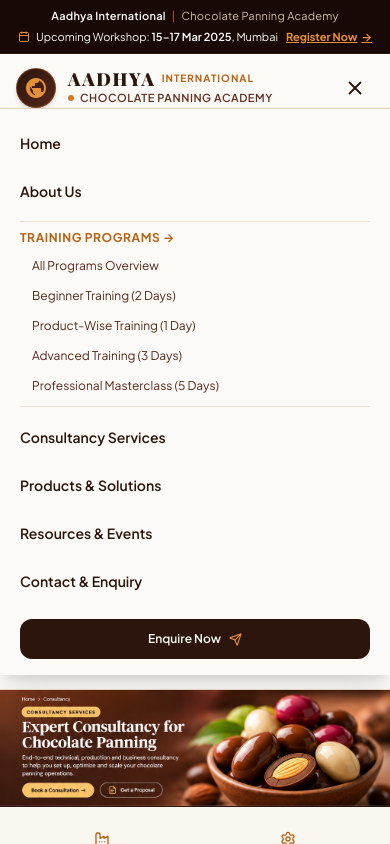
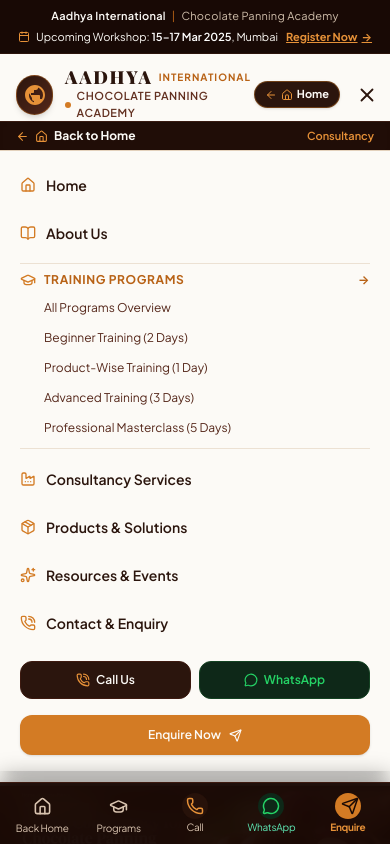
Before and after one commit to adminbiztechx/chocolate-panning-academy, a React (Vite) app: page /consultancy in a window 390 px wide. Both pictures are taken after a click on the button "Toggle navigation menu". Shown: the top 844 px of the page. Built offline with nearby package versions, Linux system fonts and the light colour scheme; a web font is replaced by a local one.

Commit message:
feat: add mobile Back-to-Home navigation and compulsory sticky bottom action bar (Home, Programs, Call, WhatsApp, Enquire)

```diff
--- a/src/App.jsx
+++ b/src/App.jsx
@@ -6,6 +6,7 @@ import ScrollToTop from "./components/ScrollToTop";
 import EnquiryModal from "./components/EnquiryModal";
 import BrochureModal from "./components/BrochureModal";
 import WorkshopModal from "./components/WorkshopModal";
+import MobileBottomNav from "./components/MobileBottomNav";
 
 // Pages
 import Home from "./pages/Home";
@@ -59,7 +60,7 @@ export default function App() {
         />
 
         {/* Main Content Area */}
-        <main className="flex-grow">
+        <main className="flex-grow pb-16 lg:pb-0">
           <Routes>
             <Route
               path="/"
@@ -198,6 +199,9 @@ export default function App() {
           date={workshopDate}
         />
 
+        {/* Compulsory Mobile Bottom Sticky Action Bar */}
+        <MobileBottomNav onOpenEnquire={handleOpenEnquire} />
+
       </div>
     </Router>
   );
--- /dev/null
+++ b/src/components/MobileBottomNav.jsx
@@ -0,0 +1,97 @@
+import React from "react";
+import { Link, useLocation } from "react-router-dom";
+import {
+  Home,
+  GraduationCap,
+  Phone,
+  MessageCircle,
+  Send
+} from "lucide-react";
+import { siteData } from "../data/siteData";
+
+export default function MobileBottomNav({ onOpenEnquire }) {
+  const location = useLocation();
+  const currentPath = location.pathname;
+
+  const isHome = currentPath === "/";
+  const isPrograms = currentPath.startsWith("/programs");
+
+  const phoneClean = siteData.brand.phone.replace(/[^0-9+]/g, "");
+  const whatsappClean = siteData.brand.whatsapp.replace(/[^0-9]/g, "");
+
+  return (
+    <div className="lg:hidden fixed bottom-0 left-0 right-0 z-50 bg-[#180905]/95 backdrop-blur-md border-t border-[#3D1A10] shadow-[0_-4px_25px_rgba(0,0,0,0.4)] select-none">
+      <div className="grid grid-cols-5 items-center py-1.5 px-1 max-w-md mx-auto text-center">
+
+        {/* 1. HOME / BACK TO HOME */}
+        <Link
+          to="/"
+          className={`flex flex-col items-center justify-center py-1 transition-colors ${
+            isHome ? "text-[#E69138] font-bold" : "text-[#D9C4B0] hover:text-[#E69138]"
+          }`}
+          title="Back to Home"
+        >
+          <div className={`p-1 rounded-full ${isHome ? "bg-[#33170D]" : ""}`}>
+            <Home size={19} className={isHome ? "text-[#E69138]" : "text-[#D9C4B0]"} />
+          </div>
+          <span className="text-[10px] tracking-tight leading-tight mt-0.5">
+            {isHome ? "Home" : "Back Home"}
+          </span>
+        </Link>
+
+        {/* 2. ALL PROGRAMS */}
+        <Link
+          to="/programs"
+          className={`flex flex-col items-center justify-center py-1 transition-colors ${
+            isPrograms ? "text-[#E69138] font-bold" : "text-[#D9C4B0] hover:text-[#E69138]"
+          }`}
+          title="Training Programs"
+        >
+          <div className={`p-1 rounded-full ${isPrograms ? "bg-[#33170D]" : ""}`}>
+            <GraduationCap size={19} className={isPrograms ? "text-[#E69138]" : "text-[#D9C4B0]"} />
+          </div>
+          <span className="text-[10px] tracking-tight leading-tight mt-0.5">Programs</span>
+        </Link>
+
+        {/* 3. CALL NOW (COMPULSORY) */}
+        <a
+          href={`tel:${phoneClean}`}
+          className="flex flex-col items-center justify-center py-1 text-[#D9C4B0] hover:text-[#E69138] transition-colors"
+          title="Call Us Now"
+        >
+          <div className="p-1 rounded-full bg-[#27120A] text-[#E69138]">
+            <Phone size={18} />
+          </div>
+          <span className="text-[10px] tracking-tight leading-tight mt-0.5">Call</span>
+        </a>
+
+        {/* 4. WHATSAPP (COMPULSORY) */}
+        <a
+          href={`https://wa.me/${whatsappClean}?text=Hello%20Aadhya%20Chocolate%20Panning%20Academy,%20I%20am%20interested%20in%20your%20training%20programs`}
+          target="_blank"
+          rel="noopener noreferrer"
+          className="flex flex-col items-center justify-center py-1 text-[#D9C4B0] hover:text-[#25D366] transition-colors"
+          title="WhatsApp Chat"
+        >
+          <div className="p-1 rounded-full bg-[#0E2818] text-[#25D366]">
+            <MessageCircle size={18} />
+          </div>
+          <span className="text-[10px] tracking-tight leading-tight mt-0.5 text-emerald-300">WhatsApp</span>
+        </a>
+
+        {/* 5. ENQUIRE NOW (COMPULSORY) */}
+        <button
+          onClick={() => onOpenEnquire("Mobile Bottom Bar")}
+          className="flex flex-col items-center justify-center py-1 text-[#E69138] hover:text-white transition-colors cursor-pointer"
+          title="Send Enquiry"
+        >
+          <div className="p-1 rounded-full bg-[#D37B24] text-[#180905]">
+            <Send size={18} className="translate-x-0.5" />
+          </div>
+          <span className="text-[10px] font-bold tracking-tight leading-tight mt-0.5 text-[#E69138]">Enquire</span>
+        </button>
+
+      </div>
+    </div>
+  );
+}
--- a/src/components/Navbar.jsx
+++ b/src/components/Navbar.jsx
@@ -13,8 +13,13 @@ import {
   Factory,
   Package,
   HelpCircle,
-  PhoneCall
+  PhoneCall,
+  Home,
+  ArrowLeft,
+  GraduationCap,
+  MessageCircle
 } from "lucide-react";
+import { siteData } from "../data/siteData";
 
 export default function Navbar({ onOpenEnquire, onOpenWorkshop }) {
   const [mobileMenuOpen, setMobileMenuOpen] = useState(false);
@@ -336,31 +341,72 @@ export default function Navbar({ onOpenEnquire, onOpenWorkshop }) {
             </button>
           </div>
 
-          {/* MOBILE MENU TOGGLE */}
+          {/* MOBILE ACTIONS: QUICK BACK-HOME BUTTON & HAMBURGER */}
+          <div className="lg:hidden flex items-center gap-2">
+            {location.pathname !== "/" && (
+              <Link
+                to="/"
+                className="inline-flex items-center gap-1 text-[11px] font-bold text-[#FCFAF6] bg-[#2B150D] hover:bg-[#4B2418] px-2.5 py-1 rounded-full border border-[#D37B24]/40 shadow-sm transition-all"
+                title="Back to Home"
+              >
+                <ArrowLeft size={12} className="text-[#E69138]" />
+                <Home size={12} className="text-[#E69138]" />
+                <span>Home</span>
+              </Link>
+            )}
+
             <button
               onClick={() => setMobileMenuOpen(!mobileMenuOpen)}
-            className="lg:hidden p-2 text-[#2B150D] hover:bg-[#F7F1E7] rounded-lg transition-colors"
+              className="p-2 text-[#2B150D] hover:bg-[#F7F1E7] rounded-lg transition-colors cursor-pointer"
               aria-label="Toggle navigation menu"
             >
               {mobileMenuOpen ? <X size={22} /> : <Menu size={22} />}
             </button>
           </div>
+        </div>
+
+        {/* MOBILE BREADCRUMB / BACK TO HOME SUB-BAR */}
+        {location.pathname !== "/" && (
+          <div className="lg:hidden w-full bg-[#200D07] text-[#E3D1BC] px-4 py-1.5 flex items-center justify-between text-xs border-t border-[#381B12] shadow-inner select-none">
+            <Link
+              to="/"
+              className="inline-flex items-center gap-1.5 font-bold text-[#FCFAF6] hover:text-[#E69138] transition-colors"
+            >
+              <ArrowLeft size={13} className="text-[#E69138]" />
+              <Home size={13} className="text-[#E69138]" />
+              <span>Back to Home</span>
+            </Link>
+            <span className="text-[11px] text-[#E69138] font-semibold capitalize truncate max-w-[170px]">
+              {location.pathname.replace(/^\/programs\//, "").replace(/^\//, "").replace(/-/g, " ") || "Programs"}
+            </span>
+          </div>
+        )}
 
         {/* MOBILE DRAWER */}
         {mobileMenuOpen && (
           <div className="lg:hidden bg-[#FCFAF6] border-t border-[#E3D1BC] px-5 py-4 space-y-3 animate-fade-in shadow-xl">
-            <Link to="/" onClick={() => setMobileMenuOpen(false)} className="block py-2 text-sm font-semibold text-[#2B150D]">Home</Link>
-            <Link to="/about" onClick={() => setMobileMenuOpen(false)} className="block py-2 text-sm font-semibold text-[#2B150D]">About Us</Link>
+            <Link to="/" onClick={() => setMobileMenuOpen(false)} className="flex items-center gap-2.5 py-2 text-sm font-semibold text-[#2B150D] hover:text-[#D37B24]">
+              <Home size={16} className="text-[#D37B24]" />
+              <span>Home</span>
+            </Link>
+            <Link to="/about" onClick={() => setMobileMenuOpen(false)} className="flex items-center gap-2.5 py-2 text-sm font-semibold text-[#2B150D] hover:text-[#D37B24]">
+              <BookOpen size={16} className="text-[#D37B24]" />
+              <span>About Us</span>
+            </Link>
 
             <div className="py-2 border-y border-[#E3D1BC]/60 space-y-2">
               <Link
                 to="/programs"
                 onClick={() => setMobileMenuOpen(false)}
-                className="text-xs font-bold uppercase tracking-wider text-[#B86216] block hover:underline"
+                className="text-xs font-bold uppercase tracking-wider text-[#B86216] flex items-center justify-between hover:underline"
               >
-                Training Programs →
+                <div className="flex items-center gap-2">
+                  <GraduationCap size={16} className="text-[#D37B24]" />
+                  <span>Training Programs</span>
+                </div>
+                <span>→</span>
               </Link>
-              <div className="pl-3 space-y-1.5 text-xs text-[#55271A]">
+              <div className="pl-6 space-y-1.5 text-xs text-[#55271A]">
                 <Link to="/programs" onClick={() => setMobileMenuOpen(false)} className="block py-1 hover:text-[#D37B24]">All Programs Overview</Link>
                 <Link to="/programs/beginner" onClick={() => setMobileMenuOpen(false)} className="block py-1 hover:text-[#D37B24]">Beginner Training (2 Days)</Link>
                 <Link to="/programs/product-wise" onClick={() => setMobileMenuOpen(false)} className="block py-1 hover:text-[#D37B24]">Product-Wise Training (1 Day)</Link>
@@ -369,21 +415,53 @@ export default function Navbar({ onOpenEnquire, onOpenWorkshop }) {
               </div>
             </div>
 
-            <Link to="/consultancy" onClick={() => setMobileMenuOpen(false)} className="block py-2 text-sm font-semibold text-[#2B150D]">Consultancy Services</Link>
-            <Link to="/products" onClick={() => setMobileMenuOpen(false)} className="block py-2 text-sm font-semibold text-[#2B150D]">Products & Solutions</Link>
-            <Link to="/more" onClick={() => setMobileMenuOpen(false)} className="block py-2 text-sm font-semibold text-[#2B150D]">Resources & Events</Link>
-            <Link to="/enquiry" onClick={() => setMobileMenuOpen(false)} className="block py-2 text-sm font-semibold text-[#2B150D]">Contact & Enquiry</Link>
+            <Link to="/consultancy" onClick={() => setMobileMenuOpen(false)} className="flex items-center gap-2.5 py-2 text-sm font-semibold text-[#2B150D] hover:text-[#D37B24]">
+              <Factory size={16} className="text-[#D37B24]" />
+              <span>Consultancy Services</span>
+            </Link>
+            <Link to="/products" onClick={() => setMobileMenuOpen(false)} className="flex items-center gap-2.5 py-2 text-sm font-semibold text-[#2B150D] hover:text-[#D37B24]">
+              <Package size={16} className="text-[#D37B24]" />
+              <span>Products & Solutions</span>
+            </Link>
+            <Link to="/more" onClick={() => setMobileMenuOpen(false)} className="flex items-center gap-2.5 py-2 text-sm font-semibold text-[#2B150D] hover:text-[#D37B24]">
+              <Sparkles size={16} className="text-[#D37B24]" />
+              <span>Resources & Events</span>
+            </Link>
+            <Link to="/enquiry" onClick={() => setMobileMenuOpen(false)} className="flex items-center gap-2.5 py-2 text-sm font-semibold text-[#2B150D] hover:text-[#D37B24]">
+              <PhoneCall size={16} className="text-[#D37B24]" />
+              <span>Contact & Enquiry</span>
+            </Link>
 
-            <div className="pt-2">
+            {/* Quick Contact Buttons */}
+            <div className="grid grid-cols-2 gap-2 pt-2">
+              <a
+                href={`tel:${siteData.brand.phone.replace(/[^0-9+]/g, "")}`}
+                className="bg-[#2B150D] text-[#FCFAF6] py-2.5 rounded-xl font-semibold text-xs flex items-center justify-center gap-1.5 border border-[#3D1A10]"
+              >
+                <PhoneCall size={14} className="text-[#E69138]" />
+                <span>Call Us</span>
+              </a>
+              <a
+                href={`https://wa.me/${siteData.brand.whatsapp.replace(/[^0-9]/g, "")}?text=Hello%20Aadhya%20Chocolate%20Panning%20Academy`}
+                target="_blank"
+                rel="noopener noreferrer"
+                className="bg-[#0E2818] text-[#25D366] py-2.5 rounded-xl font-semibold text-xs flex items-center justify-center gap-1.5 border border-[#144222]"
+              >
+                <MessageCircle size={14} className="text-[#25D366]" />
+                <span>WhatsApp</span>
+              </a>
+            </div>
+
+            <div className="pt-1">
               <button
                 onClick={() => {
                   setMobileMenuOpen(false);
                   onOpenEnquire("Mobile Menu Enquiry");
                 }}
-                className="w-full bg-[#2B150D] text-[#FCFAF6] py-3 rounded-xl font-semibold text-xs flex items-center justify-center gap-2 cursor-pointer"
+                className="w-full bg-[#D37B24] hover:bg-[#B86216] text-[#FCFAF6] py-3 rounded-xl font-semibold text-xs flex items-center justify-center gap-2 cursor-pointer shadow"
               >
                 <span>Enquire Now</span>
-                <Send size={13} className="text-[#E69138]" />
+                <Send size={13} />
               </button>
             </div>
           </div>
```
Lines whose indentation alone changed are shown as unchanged.
